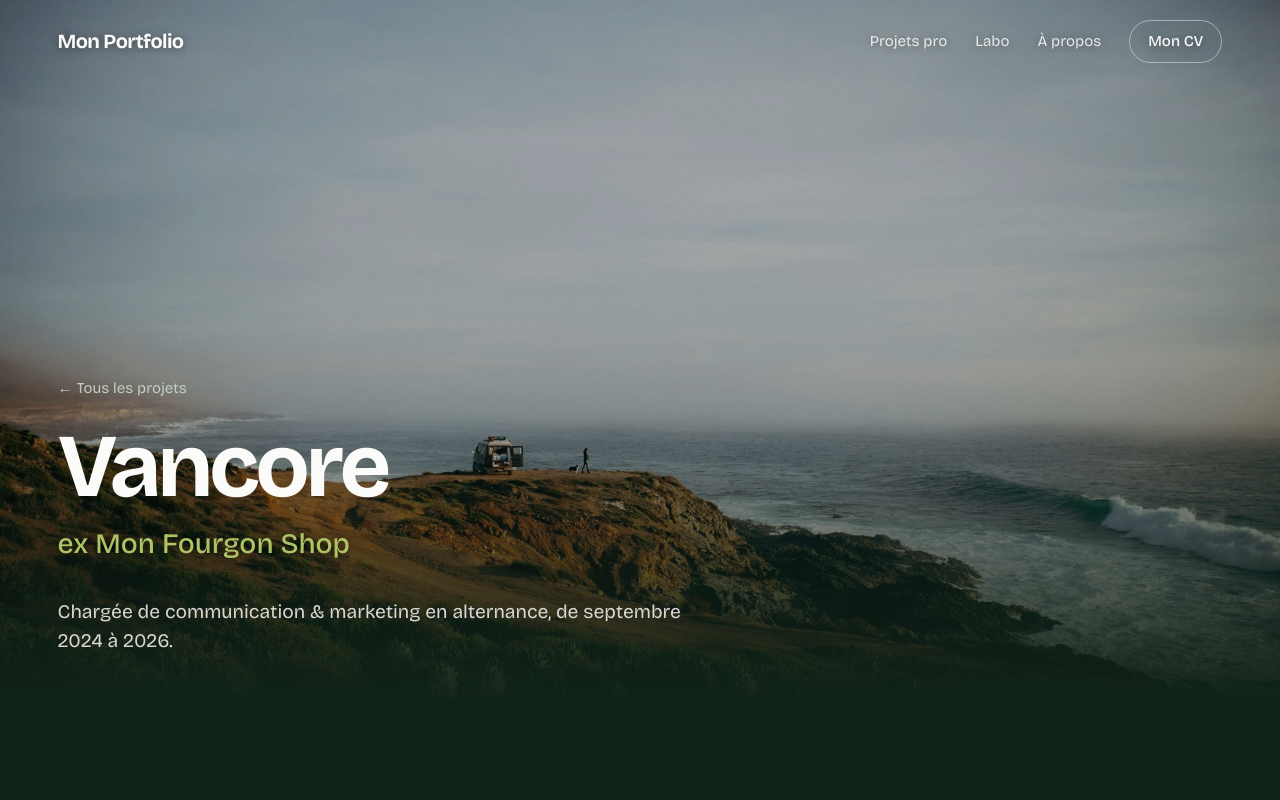
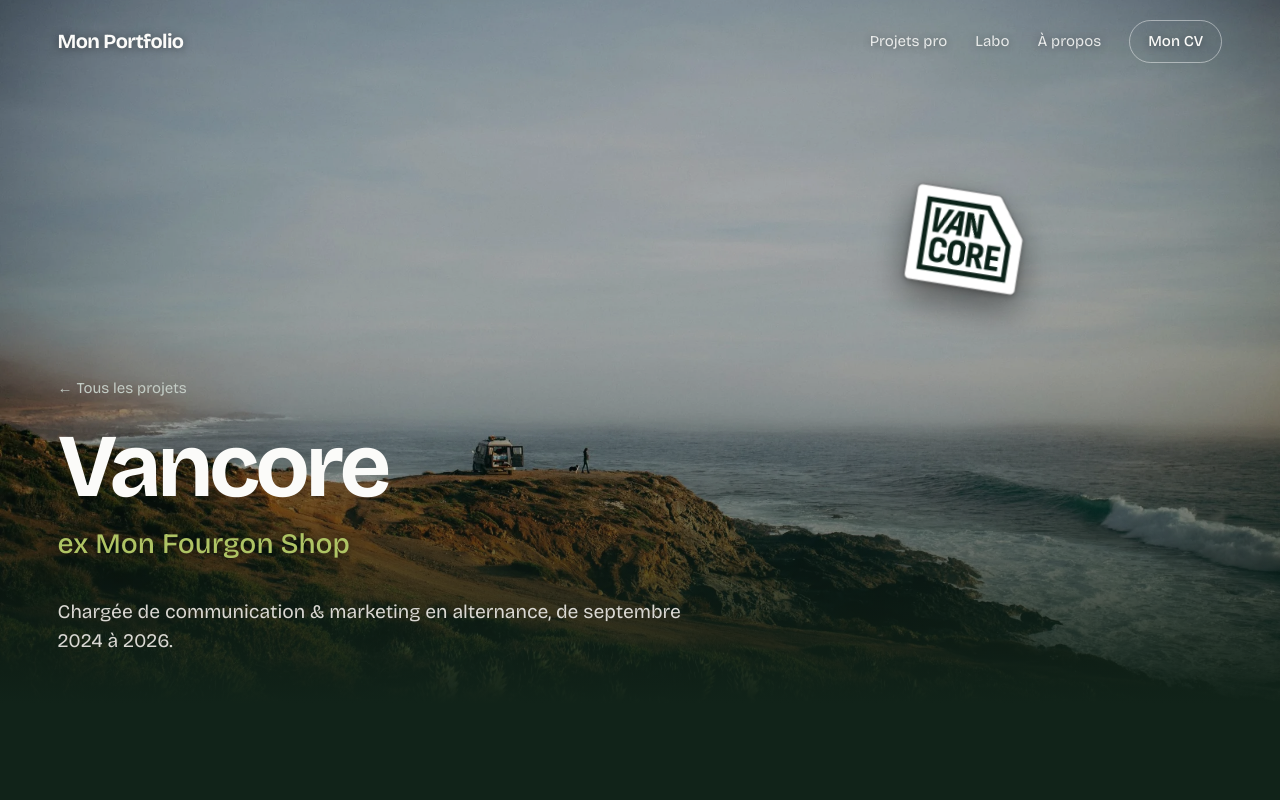
Before and after one commit to cloe-p/portfolio, a plain HTML site: page vancore.html in a window 1280 px wide. Shown: the top 800 px of the page. Drawn offline with Linux system fonts and the light colour scheme.

Commit message:
Vancore : sticker logo sur la couverture
Co-Authored-By: Claude Opus 5.5 <noreply@anthropic.com>
Claude-Session: https://claude.ai/code/session_01PCZtoaRiJKjqgaF7xpctFD

```diff
--- a/vancore.html
+++ b/vancore.html
@@ -39,6 +39,8 @@ dialog.legende .logo-v img { width: 26px; }
 dialog.legende .li-tete b { display: block; } dialog.legende .li-tete span { font-size: 13px; color: var(--doux); }
 .reels .vid { position: relative; }
 .reels figcaption { margin-top: 10px; }
+.ouv img.sticker-ouv { inset: auto; object-fit: contain; opacity: 1; max-height: none; position: absolute; z-index: 2; left: 71%; top: 27%; width: clamp(80px, 9vw, 140px); height: auto; rotate: 9deg; filter: drop-shadow(0 14px 18px rgba(0,0,0,0.38)) drop-shadow(0 2px 3px rgba(0,0,0,0.3)); pointer-events: none; }
+@media (max-width: 760px) { .ouv img.sticker-ouv { left: auto; right: 10%; top: 24%; width: 72px; } }
 .g7 { display: grid; grid-template-columns: repeat(7, 1fr); gap: 6px; }
 .g7 img { aspect-ratio: 4 / 5; object-fit: cover; border-radius: 8px; }
 .meilleur { display: grid; gap: 22px; margin-top: 8px; }
@@ -79,6 +81,7 @@ dialog.legende .li-tete b { display: block; } dialog.legende .li-tete span { fon
 <main>
   <div class="ouv">
     <img src="assets/img/vancore/cover_van_paysage.webp" alt="Van aménagé garé sur une falaise au bord de la mer">
+    <img class="sticker-ouv" src="assets/img/vancore/sticker_logo.webp" alt="" aria-hidden="true">
     <a class="retour" href="index.html#projets">← Tous les projets</a>
     <h1>Vancore</h1>
     <p class="ex">ex Mon Fourgon Shop</p>
```
Also changed, not shown: assets/img/vancore/sticker_logo.webp (added).
